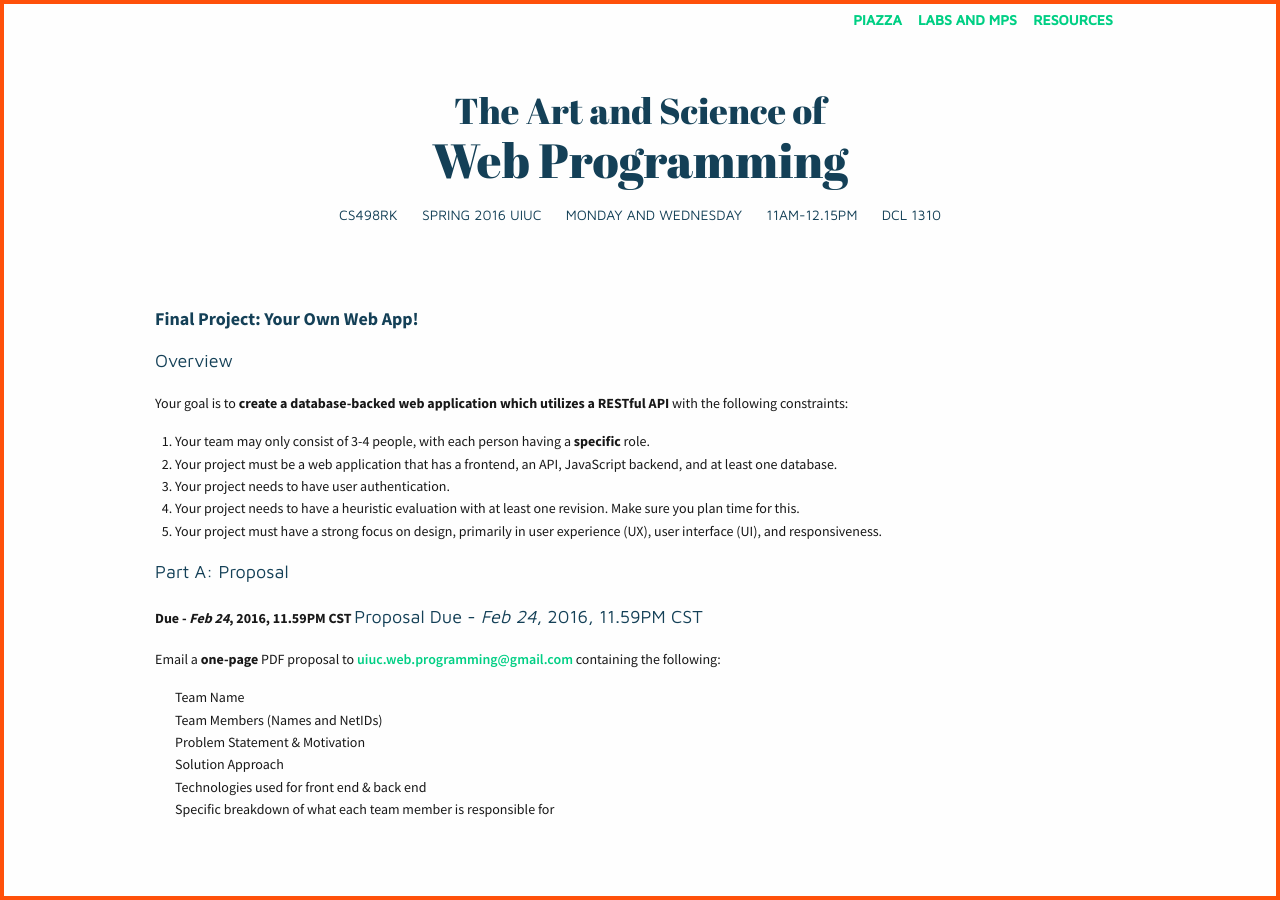
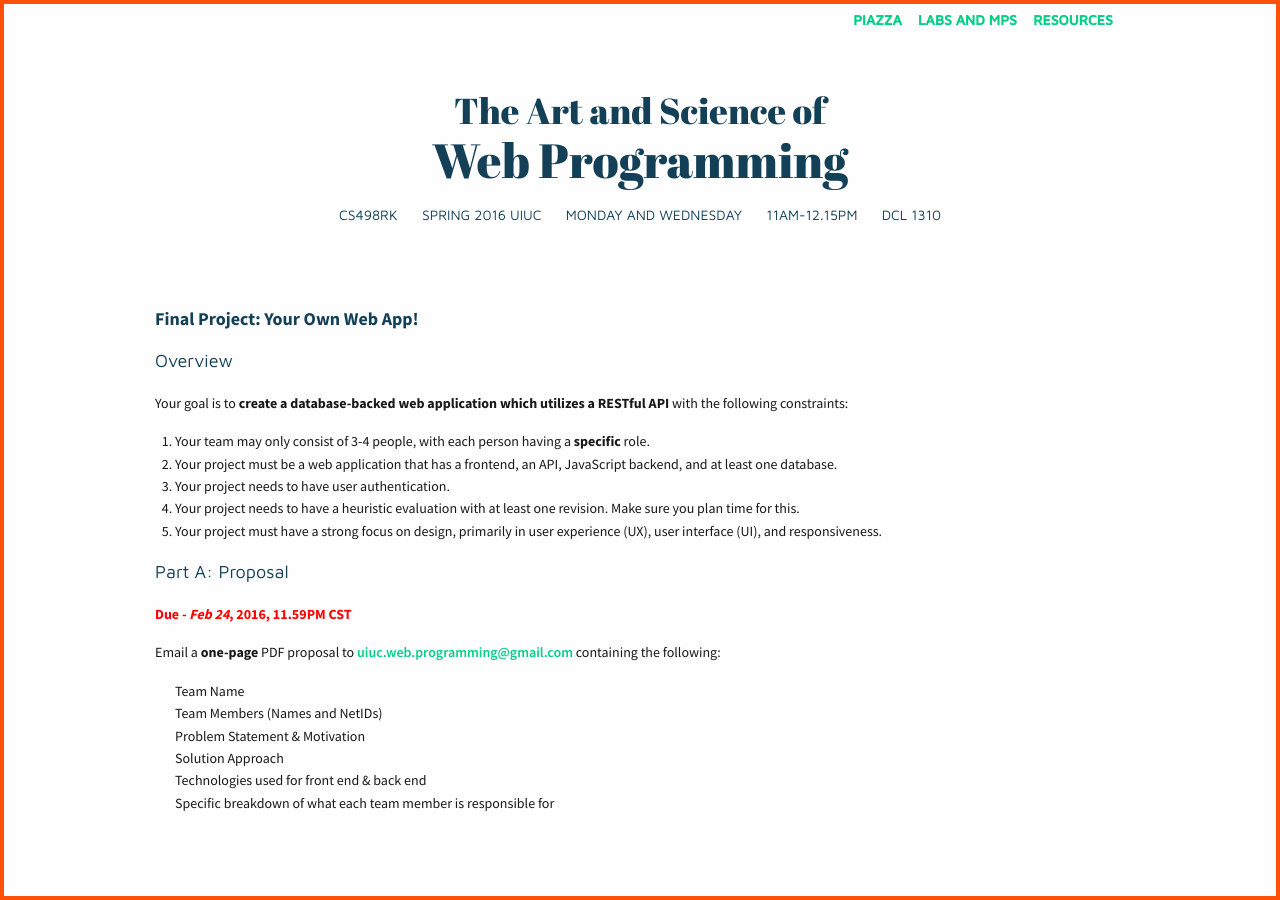
Before and after one commit to biplabdeka/fa2016, a Jekyll site: the page built from _posts/2016-2-15-Final.md, in a window 1280 px wide. Built offline with Jekyll 4.4.1, drawn with Linux system fonts in a browser that asks for light colours; nearby versions of some CDN libraries; Markdown is read by kramdown in place of the engine named in the settings.

Commit message:
Proposal Due

```diff
--- a/_posts/2016-2-15-Final.md
+++ b/_posts/2016-2-15-Final.md
@@ -18,9 +18,7 @@ Your goal is to **create a database-backed web application which utilizes a REST
 
 <span class="section-heading">Part A: Proposal</span>
 
-**Due - *Feb 24*, 2016, 11.59PM CST**
-<span class="section-heading">Proposal Due - *Feb 24*, 2016, 11.59PM CST</span>
-
+<span style="color: red">**Due - *Feb 24*, 2016, 11.59PM CST**</span>
 
 Email a **one-page** PDF proposal to [uiuc.web.programming@gmail.com](mailto:uiuc.web.programming@gmail.com) containing the following:
 
```
